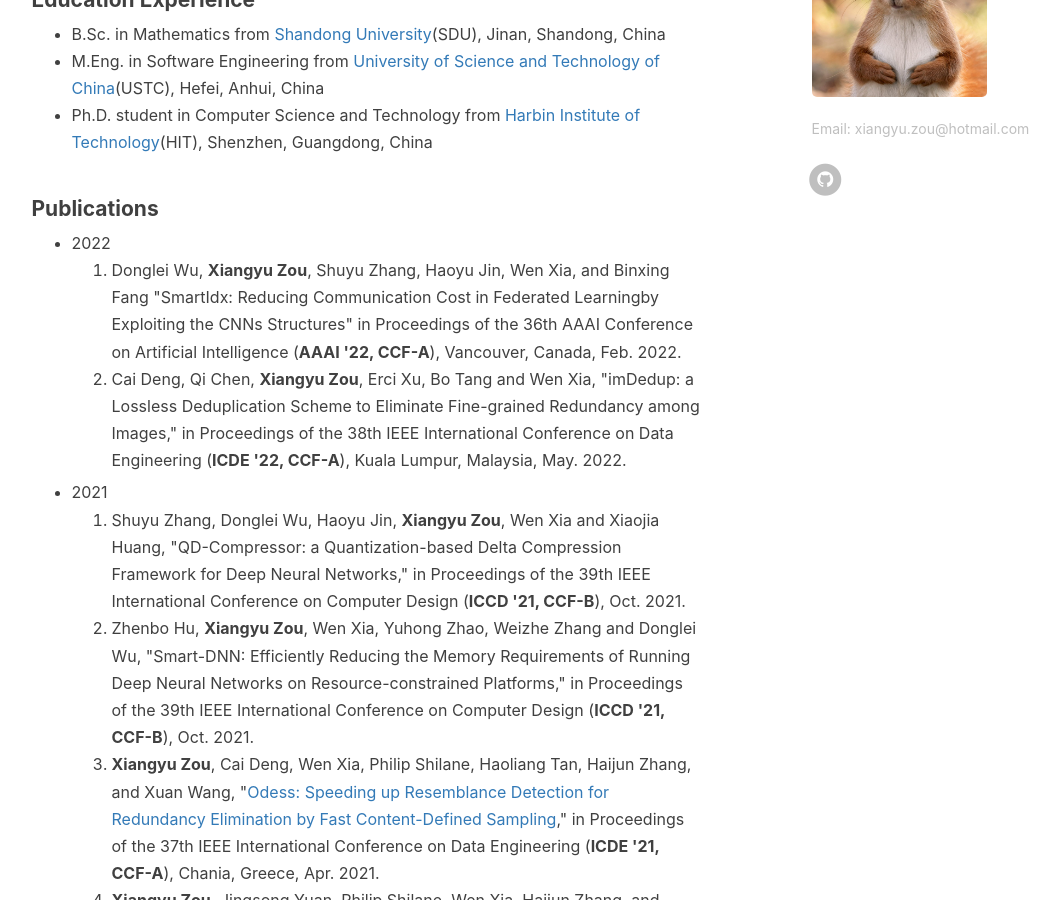
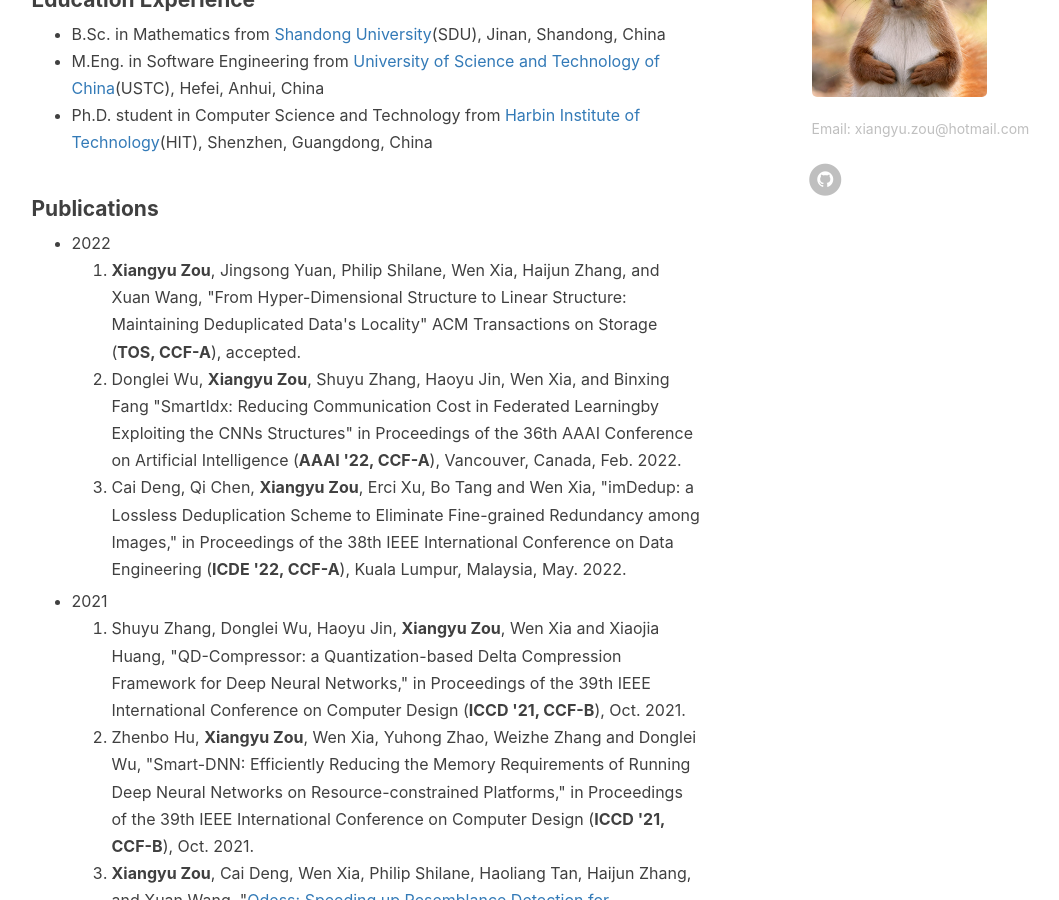
Before and after one commit to Borelset/borelset.github.io, a Jekyll site: the page built from about.html, in a window 1280 px wide and 900 px high, scrolled down 662 px. Shown: the whole window, without its empty margins (136-1195 px from the left). Built offline with Jekyll 4.4.1, drawn with Linux system fonts in a browser that asks for light colours; nearby versions of some CDN libraries; comment, search, counter and statistics services are not loaded.

Commit message:
Update about.html

```diff
--- a/about.html
+++ b/about.html
@@ -93,6 +93,10 @@
     <ul>
         <li>2022</li>
         <ol>
+            <li><strong>Xiangyu Zou</strong>, Jingsong Yuan, Philip Shilane, Wen Xia, Haijun Zhang, and Xuan Wang,
+                "From Hyper-Dimensional Structure to Linear Structure: Maintaining Deduplicated Data's Locality"
+                ACM Transactions on Storage (<strong>TOS, CCF-A</strong>), accepted.
+            </li>
             <li>Donglei Wu, <strong>Xiangyu Zou</strong>, Shuyu Zhang, Haoyu Jin, Wen Xia, and Binxing Fang
                 "SmartIdx: Reducing Communication Cost in Federated Learningby Exploiting the CNNs Structures"
                 in Proceedings of the 36th AAAI Conference on Artificial Intelligence (<strong>AAAI '22, CCF-A</strong>),
```
